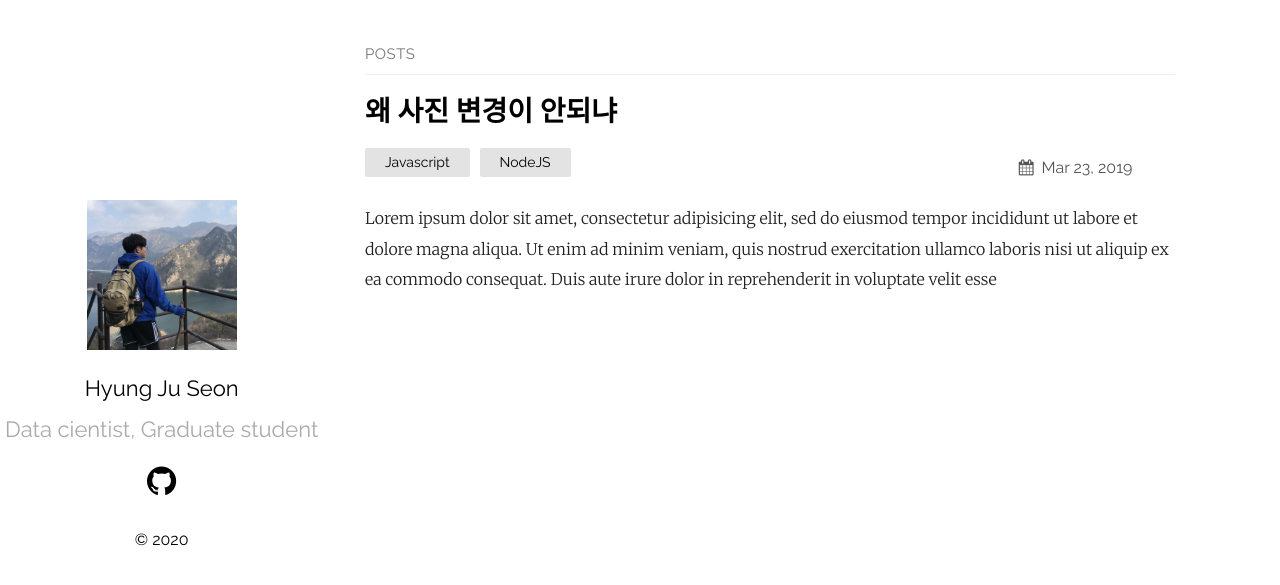
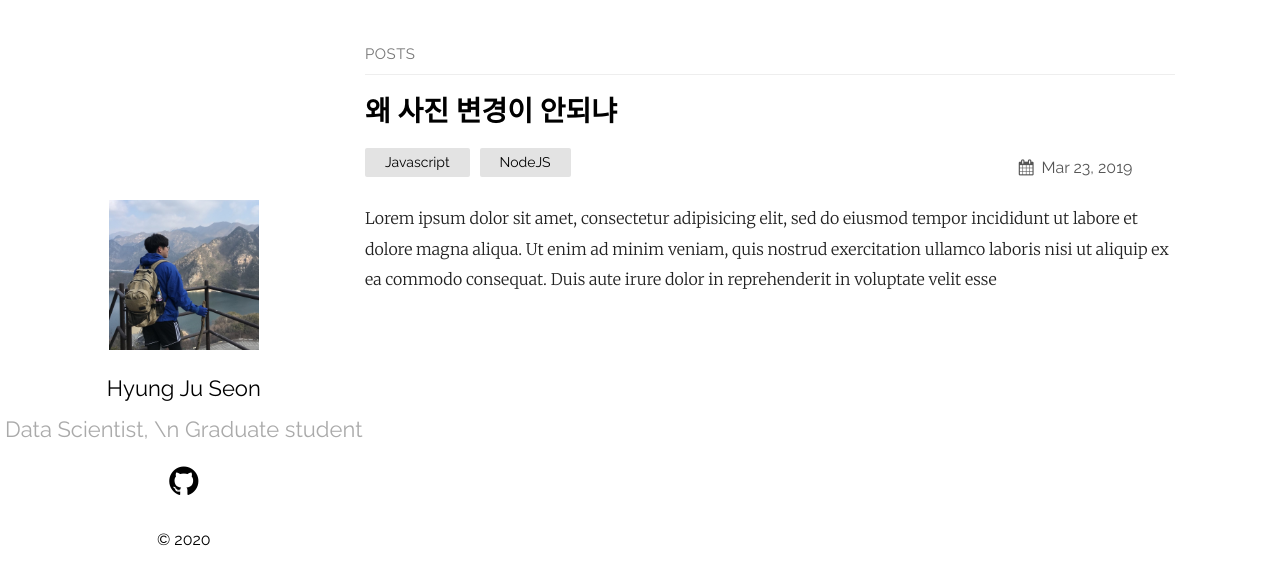
Before and after one commit to LinearState/LinearState.github.io, a Jekyll site: the page built from index.md, in a window 1280 px wide. Shown: the top 585 px of the page. Built offline with Jekyll 4.4.1, drawn with Linux system fonts in a browser that asks for light colours.

Commit message:
Update _config.yml

```diff
--- a/_config.yml
+++ b/_config.yml
@@ -13,7 +13,7 @@ sass:
   sass_dir: _sass
 plainwhite:
   name: Hyung Ju Seon
-  tagline: Data cientist, Graduate student
+  tagline: Data Scientist, \n Graduate student
   date_format: "%b %-d, %Y"
   sitemap: true # set to true to generate sitemap.xml content
 
```
